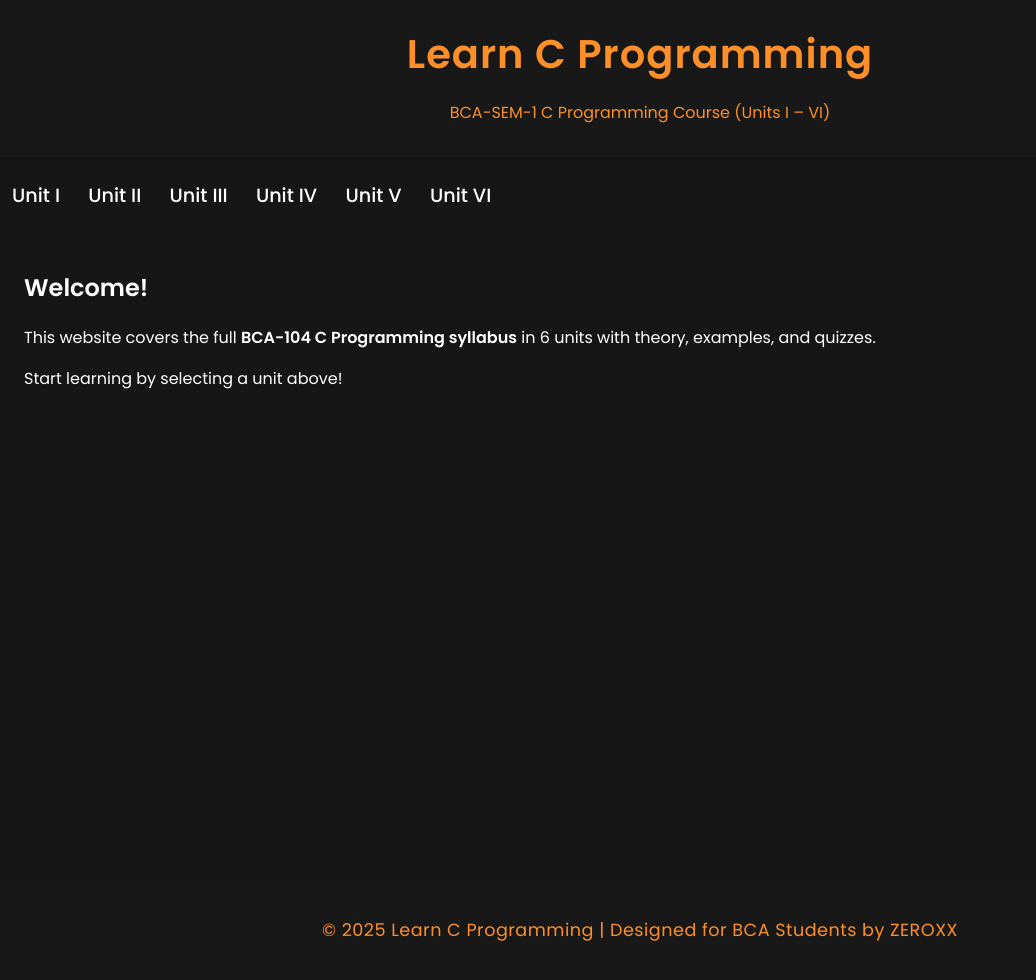
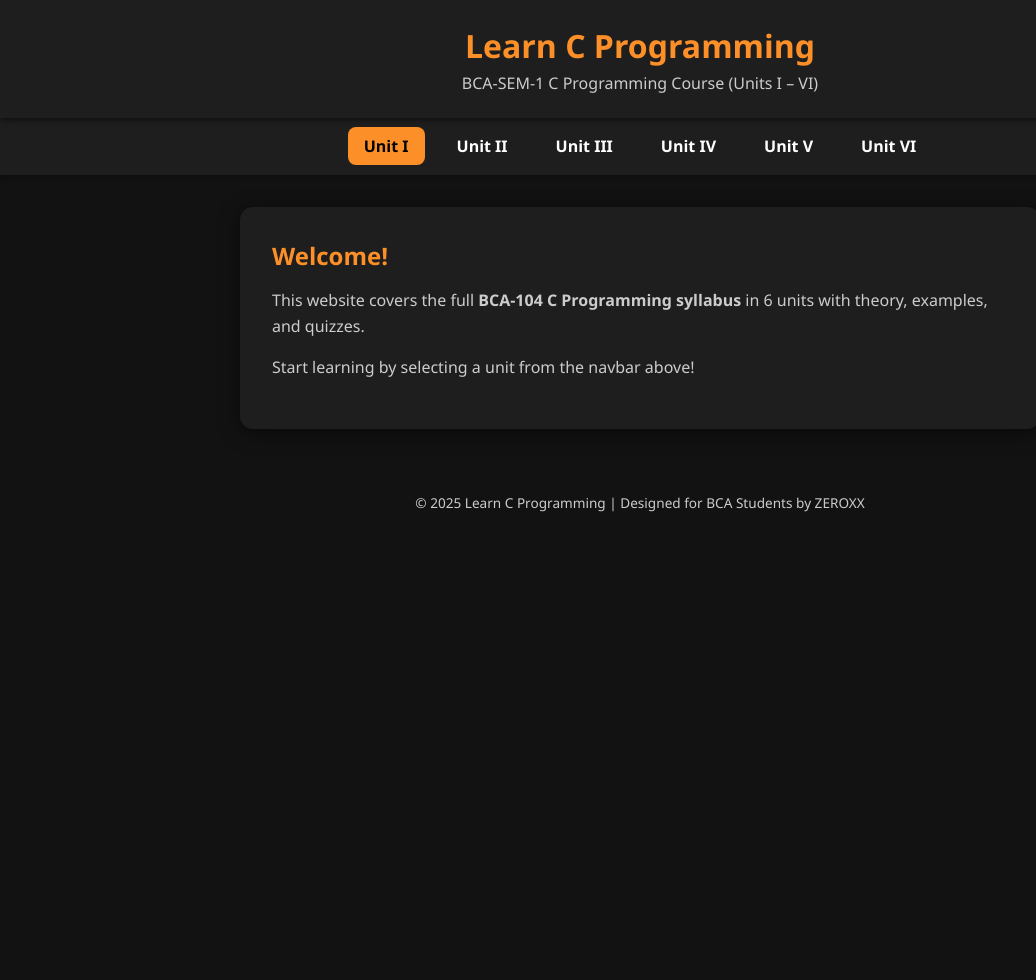
Before and after one commit to zeroxx1-droid/zexxa, a plain HTML site: page education.html in a window 1280 px wide. Shown: the whole page, without its empty margins (0-1036 px from the left). After the commit the page ends 800 px from the top, so only its background shows below. Drawn offline with Linux system fonts and the light colour scheme.

Commit message:
Add files via upload

```diff
--- a/education.html
+++ b/education.html
@@ -4,7 +4,109 @@
   <meta charset="UTF-8">
   <meta name="viewport" content="width=device-width, initial-scale=1.0">
   <title>Learn C Programming</title>
-  <link rel="stylesheet" href="style1.css">
+  <style>
+    :root {
+      --accent: #fd8f28;
+      --bg: #121212;
+      --bg-card: #1e1e1e;
+      --text: #fff;
+      --text-dim: #ccc;
+    }
+
+    * { box-sizing: border-box; margin: 0; padding: 0; }
+
+    body {
+      font-family: 'Segoe UI', Tahoma, Geneva, Verdana, sans-serif;
+      background: var(--bg);
+      color: var(--text);
+      min-height: 100vh;
+      display: flex;
+      flex-direction: column;
+      align-items: center;
+    }
+
+    header {
+      width: 100%;
+      text-align: center;
+      padding: 1.5rem 1rem;
+      background: var(--bg-card);
+      box-shadow: 0 2px 6px rgba(0,0,0,0.5);
+      position: sticky;
+      top: 0;
+      z-index: 100;
+    }
+    header h1 {
+      color: var(--accent);
+      font-size: 2rem;
+      margin-bottom: 0.3rem;
+    }
+    header p {
+      color: var(--text-dim);
+      font-size: 1rem;
+    }
+
+    /* Horizontal navbar */
+    nav.unit-nav {
+      display: flex;
+      justify-content: center;
+      flex-wrap: wrap;
+      background: var(--bg-card);
+      width: 100%;
+      padding: 0.6rem 0;
+      box-shadow: 0 2px 6px rgba(0,0,0,0.3);
+      position: sticky;
+      top: 80px; /* below header */
+      z-index: 90;
+    }
+    nav.unit-nav a {
+      color: var(--text);
+      text-decoration: none;
+      margin: 0 0.5rem;
+      padding: 0.5rem 1rem;
+      border-radius: 0.5rem;
+      font-weight: 600;
+      transition: all 0.2s;
+    }
+    nav.unit-nav a:hover,
+    nav.unit-nav a.active {
+      background: var(--accent);
+      color: #000;
+    }
+
+    main {
+      max-width: 800px;
+      width: 90%;
+      margin: 2rem auto;
+      padding: 2rem;
+      background: var(--bg-card);
+      border-radius: 0.8rem;
+      box-shadow: 0 4px 20px rgba(0,0,0,0.5);
+    }
+    main h2 {
+      color: var(--accent);
+      margin-bottom: 1rem;
+    }
+    main p {
+      color: var(--text-dim);
+      line-height: 1.6;
+      margin-bottom: 1rem;
+    }
+
+    footer {
+      text-align: center;
+      font-size: 0.85rem;
+      color: var(--text-dim);
+      margin: 2rem 0 1rem;
+    }
+
+    /* Responsive */
+    @media(max-width: 600px){
+      header h1 { font-size: 1.5rem; }
+      nav.unit-nav a { margin: 0.3rem 0.2rem; padding: 0.4rem 0.8rem; }
+      main { padding: 1.5rem 1rem; }
+    }
+
+  </style>
 </head>
 <body>
   <header>
@@ -12,8 +114,8 @@
     <p>BCA-SEM-1 C Programming Course (Units I – VI)</p>
   </header>
 
-  <nav>
-    <a href="unit1.html">Unit I</a>
+  <nav class="unit-nav">
+    <a href="unit1.html" class="active">Unit I</a>
     <a href="unit2.html">Unit II</a>
     <a href="unit3.html">Unit III</a>
     <a href="unit4.html">Unit IV</a>
@@ -24,11 +126,11 @@
   <main>
     <h2>Welcome!</h2>
     <p>This website covers the full <b>BCA-104 C Programming syllabus</b> in 6 units with theory, examples, and quizzes.</p>
-    <p>Start learning by selecting a unit above!</p>
+    <p>Start learning by selecting a unit from the navbar above!</p>
   </main>
 
   <footer>
-    <p>&copy; 2025 Learn C Programming | Designed for BCA Students by ZEROXX</p>
+    &copy; 2025 Learn C Programming | Designed for BCA Students by ZEROXX
   </footer>
 </body>
 </html>
```
